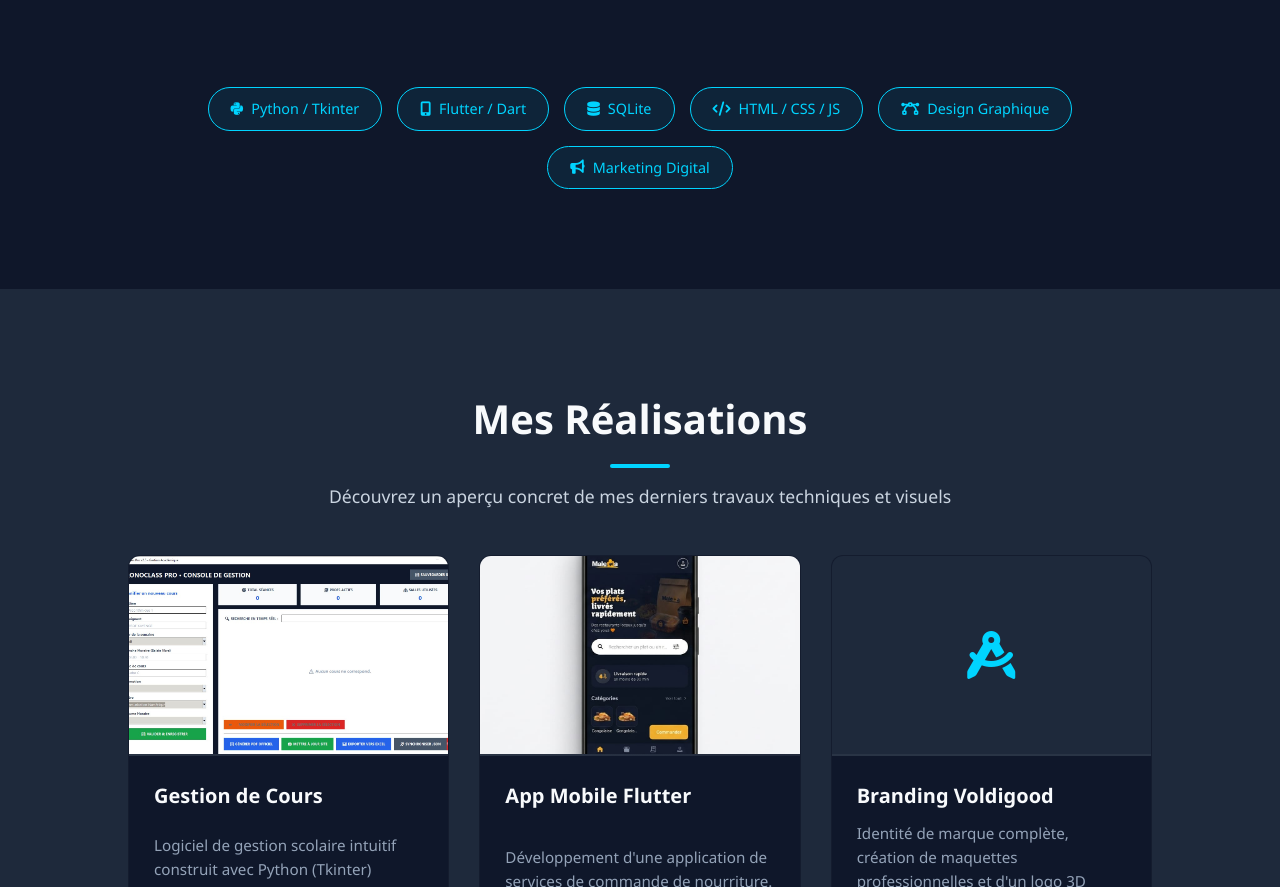
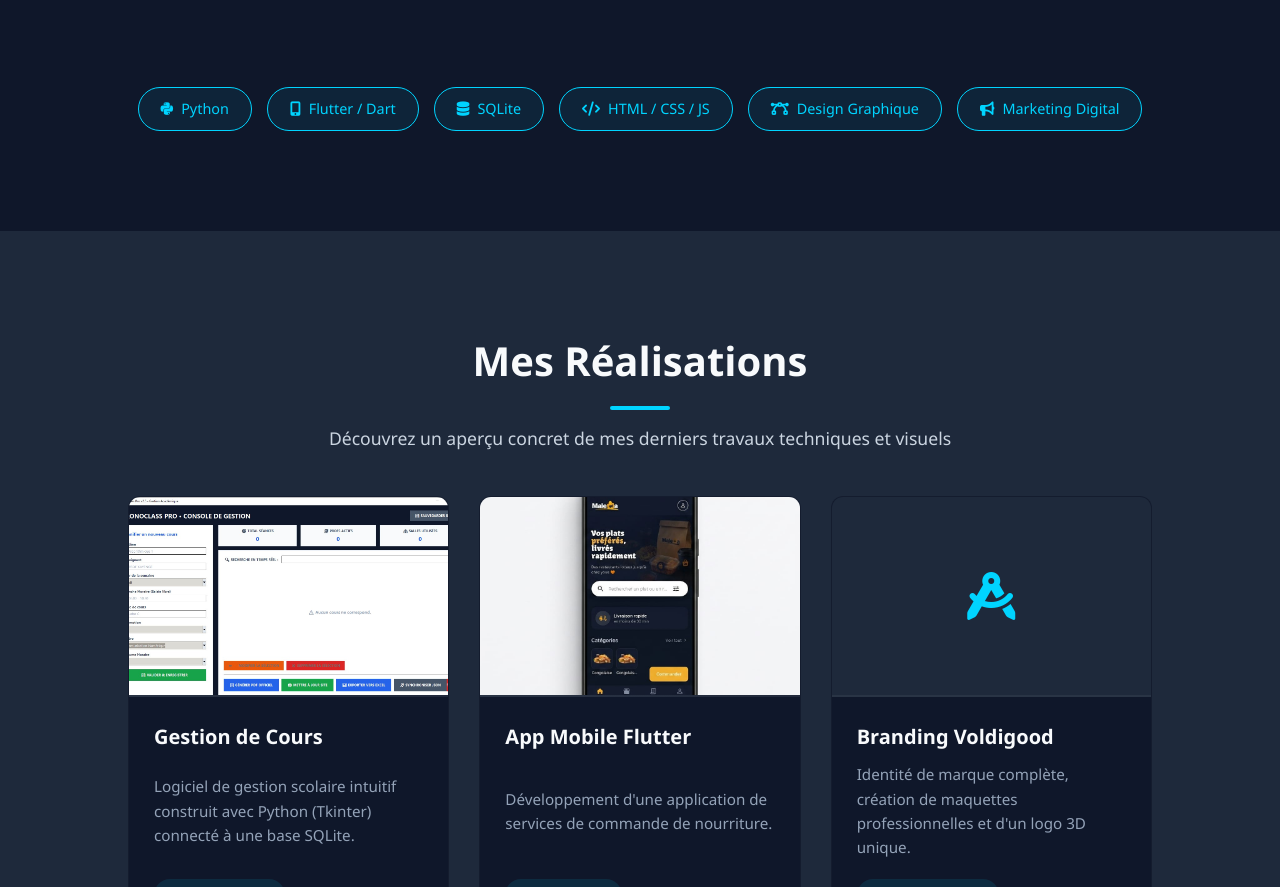
Before and after one commit to lopambavodieu-dev/lopambavodieu-dev, a plain HTML site: page index.html in a window 1280 px wide. Shown: the part 3727-4614 px from the top of the page. Drawn offline with Linux system fonts and the light colour scheme.

```diff
--- a/index.html
+++ b/index.html
@@ -238,7 +238,7 @@
 
         <!-- Badges compétences -->
         <div class="skills-grid reveal">
-            <span class="skill-badge"><i class="fa-brands fa-python"></i> Python / Tkinter</span>
+            <span class="skill-badge"><i class="fa-brands fa-python"></i> Python </span>
             <span class="skill-badge"><i class="fa-solid fa-mobile-screen-button"></i> Flutter / Dart</span>
             <span class="skill-badge"><i class="fa-solid fa-database"></i> SQLite</span>
             <span class="skill-badge"><i class="fa-solid fa-code"></i> HTML / CSS / JS</span>
```
